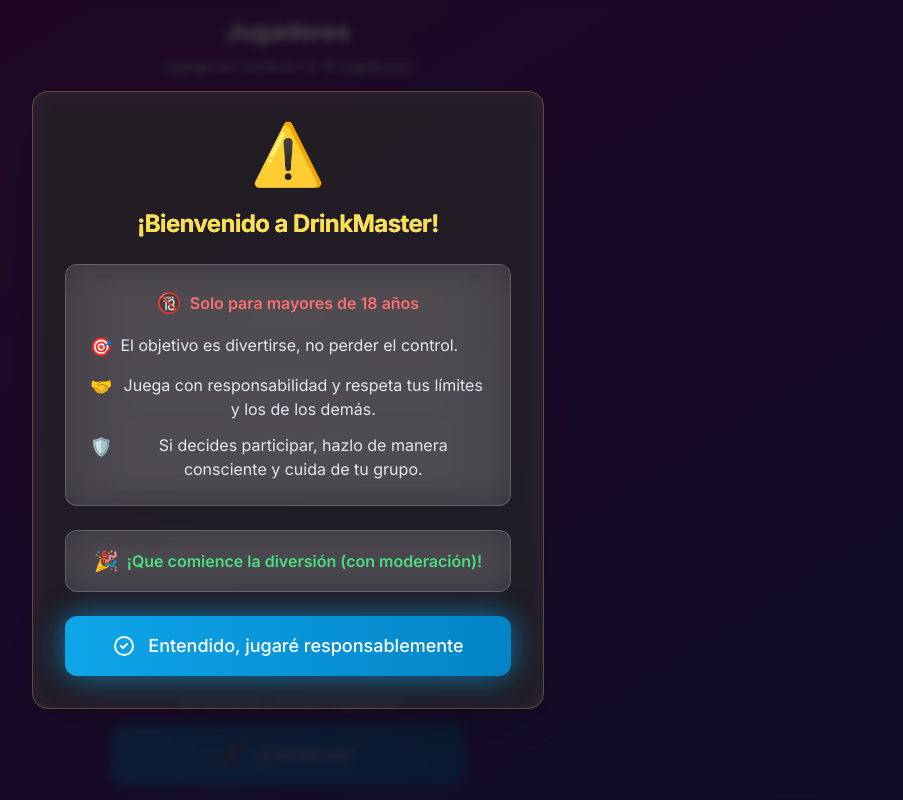
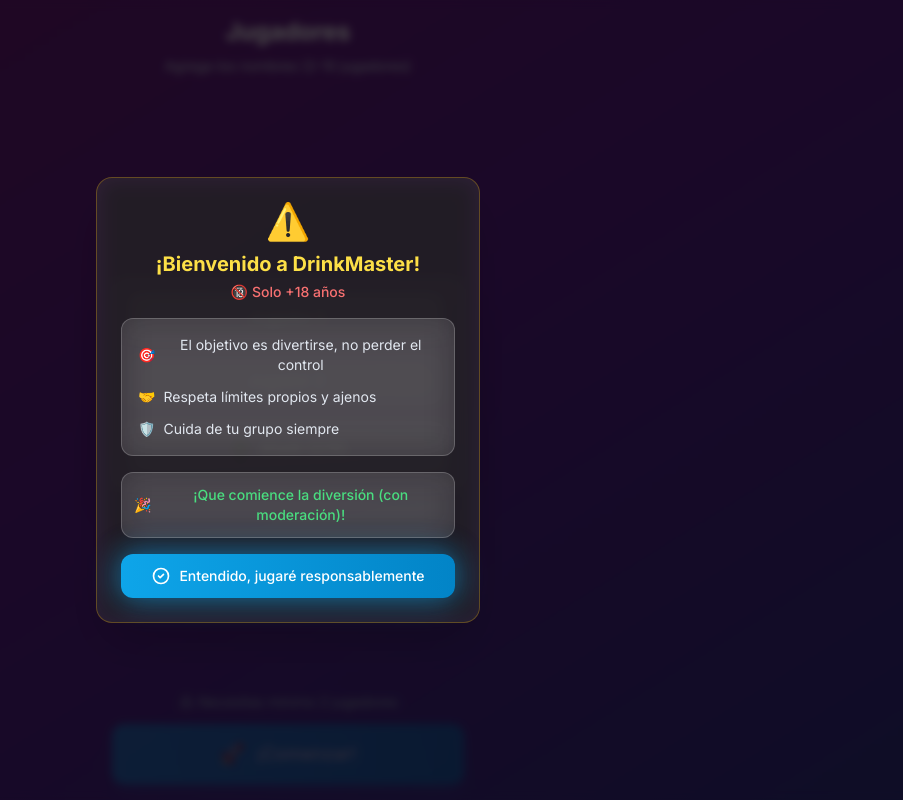
Before and after one commit to florencito/drinkmaster-webapp, a React (Vite) app: page / in a window 1280 px wide. Shown: the whole page, without its empty margins (352-1255 px from the left). Built offline with nearby package versions, Linux system fonts and the light colour scheme; no server answers.

Commit message:
Main screen corrections

```diff
--- a/src/components/Inicio.jsx
+++ b/src/components/Inicio.jsx
@@ -2,83 +2,104 @@
   const startLabel = mode === 'hardcore' ? 'Modo Hardcore' : 'Modo Clásico'
   const startType = mode === 'hardcore' ? 'hardcore' : 'classic'
 
-  const styles = {
-    classic: 'bg-gradient-to-r from-emerald-500 to-emerald-600 hover:from-emerald-600 hover:to-emerald-700 shadow-emerald-500/25 hover:shadow-emerald-500/40 focus:ring-emerald-500/30',
-    hardcore: 'bg-gradient-to-r from-red-500 to-red-600 hover:from-red-600 hover:to-red-700 shadow-red-500/25 hover:shadow-red-500/40 focus:ring-red-500/30',
-    survival: 'bg-gradient-to-r from-amber-500 to-amber-600 hover:from-amber-600 hover:to-amber-700 shadow-amber-500/25 hover:shadow-amber-500/40 focus:ring-amber-500/30',
-    info: 'bg-gradient-to-r from-primary-500 to-primary-600 hover:from-primary-600 hover:to-primary-700 shadow-primary-500/25 hover:shadow-primary-500/40 focus:ring-primary-500/30',
+  const gameMode = {
+    classic: {
+      icon: '🍹',
+      title: 'Clásico',
+      description: 'Diversión clásica',
+      gradient: 'from-emerald-400 to-emerald-600',
+      action: onStart
+    },
+    hardcore: {
+      icon: '🔥',
+      title: 'Hardcore',
+      description: 'Para valientes',
+      gradient: 'from-red-400 to-red-600',
+      action: () => (window.location.href = '/hardcore')
+    },
+    survival: {
+      icon: '🛡️',
+      title: 'Supervivencia',
+      description: 'El último en pie',
+      gradient: 'from-amber-400 to-amber-600',
+      action: () => (window.location.href = '/supervivencia')
+    },
+    info: {
+      icon: '❓',
+      title: '¿Cómo jugar?',
+      description: 'Aprende las reglas',
+      gradient: 'from-blue-400 to-blue-600',
+      action: () => (window.location.href = '/como-jugar')
+    }
   }
 
-  const icons = {
-    classic: '🍹',
-    hardcore: '🔥',
-    survival: '🛡️',
-    info: '❓',
-  }
+  const modes = mode === 'normal'
+    ? [gameMode.classic, gameMode.hardcore, gameMode.survival, gameMode.info]
+    : [gameMode[startType], gameMode.survival, gameMode.info]
 
   return (
-    <div className="flex flex-col items-center justify-between min-h-dvh text-center px-4 py-6 animate-fade-zoom">
-      {/* Hero Section - Compact */}
-      <div className="animate-slide-up">
-        <h1 className="text-3xl md:text-4xl font-bold tracking-tight bg-gradient-to-r from-white via-gray-100 to-gray-200 bg-clip-text text-transparent mb-2 animate-float">DrinkMaster</h1>
-        <div className="text-4xl mb-3 animate-glow">🍻</div>
-        <p className="text-gray-300 text-sm max-w-xs mx-auto">
-          ¡Elige tu modo y vive la diversión!
+    <div className="flex flex-col items-center justify-between min-h-dvh text-center px-4 py-8 animate-fade-zoom">
+      {/* Hero Section - Elegant */}
+      <div className="animate-slide-up space-y-4">
+        {/* Title with elegant gradient */}
+        <div className="relative">
+          <h1 className="text-4xl md:text-5xl font-bold tracking-tight bg-gradient-to-r from-white via-gray-100 to-gray-200 bg-clip-text text-transparent mb-3 animate-float">
+            DrinkMaster
+          </h1>
+          {/* Subtle glow effect behind title */}
+          <div className="absolute inset-0 text-4xl md:text-5xl font-bold blur-xl opacity-20 bg-gradient-to-r from-primary-400 to-purple-400 bg-clip-text text-transparent animate-pulse">
+            DrinkMaster
+          </div>
+        </div>
+
+        {/* Elegant subtitle */}
+        <p className="text-gray-300 text-base max-w-sm mx-auto leading-relaxed">
+          Elige tu aventura y vive momentos únicos
         </p>
       </div>
 
-      {/* Game Mode Cards - Grid 2x2 for mobile */}
-      <div className="w-full max-w-sm">
-        <div className="grid grid-cols-2 gap-3 mb-4">
-          <div className="card card-hover p-3 animate-slide-up stagger-delay-1">
+      {/* Game Modes - Elegant List Design */}
+      <div className="w-full max-w-sm space-y-4 animate-slide-up stagger-delay-1">
+        {modes.map((modeData, index) => (
+          <div key={modeData.title} className="card card-hover animate-slide-up" style={{animationDelay: `${(index + 1) * 100}ms`}}>
             <button
-              className={`btn-game w-full ${styles[startType]} focus-ring py-4 flex flex-col items-center gap-2`}
-              onClick={onStart}
+              className="w-full p-6 flex items-center gap-4 text-left focus-ring rounded-2xl group transition-all duration-300"
+              onClick={modeData.action}
             >
-              <span className="text-2xl">{icons[startType]}</span>
-              <span className="text-xs font-medium">{startLabel}</span>
+              {/* Icon with gradient background */}
+              <div className={`w-14 h-14 rounded-xl bg-gradient-to-br ${modeData.gradient} flex items-center justify-center shadow-lg group-hover:scale-110 transition-transform duration-300`}>
+                <span className="text-2xl filter drop-shadow-sm">{modeData.icon}</span>
+              </div>
+
+              {/* Content */}
+              <div className="flex-1">
+                <h3 className="text-lg font-semibold text-white group-hover:text-primary-300 transition-colors duration-300">
+                  {modeData.title}
+                </h3>
+                <p className="text-gray-400 text-sm leading-relaxed">
+                  {modeData.description}
+                </p>
+              </div>
+
+              {/* Arrow indicator */}
+              <div className="text-gray-400 group-hover:text-white group-hover:translate-x-1 transition-all duration-300">
+                <svg className="w-5 h-5" fill="none" stroke="currentColor" viewBox="0 0 24 24">
+                  <path strokeLinecap="round" strokeLinejoin="round" strokeWidth={2} d="M9 5l7 7-7 7" />
+                </svg>
+              </div>
             </button>
           </div>
-
-          {mode === 'normal' && (
-            <div className="card card-hover p-3 animate-slide-up stagger-delay-2">
-              <button
-                className={`btn-game w-full ${styles.hardcore} focus-ring py-4 flex flex-col items-center gap-2`}
-                onClick={() => (window.location.href = '/hardcore')}
-              >
-                <span className="text-2xl">{icons.hardcore}</span>
-                <span className="text-xs font-medium">Hardcore</span>
-              </button>
-            </div>
-          )}
-
-          <div className="card card-hover p-3 animate-slide-up stagger-delay-3">
-            <button
-              className={`btn-game w-full ${styles.survival} focus-ring py-4 flex flex-col items-center gap-2`}
-              onClick={() => (window.location.href = '/supervivencia')}
-            >
-              <span className="text-2xl">{icons.survival}</span>
-              <span className="text-xs font-medium">Supervivencia</span>
-            </button>
-          </div>
-
-          <div className="card card-hover p-3 animate-slide-up stagger-delay-4">
-            <button
-              className={`btn-game w-full ${styles.info} focus-ring py-4 flex flex-col items-center gap-2`}
-              onClick={() => (window.location.href = '/como-jugar')}
-            >
-              <span className="text-2xl">{icons.info}</span>
-              <span className="text-xs font-medium">¿Cómo jugar?</span>
-            </button>
-          </div>
-        </div>
+        ))}
       </div>
 
-      {/* Footer Info - Compact */}
-      <div className="animate-slide-up stagger-delay-4">
-        <p className="text-gray-400 text-xs max-w-xs mx-auto opacity-80">
-          ¡Juega responsablemente y diviértete!
-        </p>
+      {/* Footer - Elegant */}
+      <div className="animate-slide-up stagger-delay-4 space-y-3">
+        <div className="glass rounded-xl px-4 py-2">
+          <p className="text-gray-400 text-xs opacity-80 flex items-center justify-center gap-2">
+            <span>🍻</span>
+            <span>Juega responsablemente y diviértete</span>
+          </p>
+        </div>
       </div>
     </div>
   )
--- a/src/components/ResponsibilityPopup.jsx
+++ b/src/components/ResponsibilityPopup.jsx
@@ -1,56 +1,53 @@
 import React from 'react'
 
 const ResponsibilityPopup = ({ onClose }) => (
-  <div className="fixed inset-0 flex items-center justify-center bg-black/70 backdrop-blur-sm z-50 animate-fade-in p-6">
-    <div className="card w-full max-w-lg p-8 text-center space-y-6 animate-slide-up border border-yellow-500/30">
-      {/* Icon */}
-      <div className="text-6xl mb-4 animate-bounce-subtle">⚠️</div>
+  <div className="fixed inset-0 flex items-center justify-center bg-black/70 backdrop-blur-sm z-50 animate-fade-in p-4">
+    <div className="card w-full max-w-sm p-6 text-center space-y-4 animate-slide-up border border-yellow-500/30">
+      {/* Icon & Title */}
+      <div>
+        <div className="text-4xl mb-2 animate-bounce-subtle">⚠️</div>
+        <h2 className="text-xl font-bold text-yellow-300 mb-1">¡Bienvenido a DrinkMaster!</h2>
+        <p className="text-red-400 text-sm font-medium flex items-center justify-center gap-1">
+          <span>🔞</span>
+          <span>Solo +18 años</span>
+        </p>
+      </div>
 
-      {/* Title */}
-      <h2 className="heading-primary text-2xl text-yellow-300">¡Bienvenido a DrinkMaster!</h2>
-
-      {/* Warning Content */}
-      <div className="glass rounded-xl p-6 space-y-4">
-        <div className="flex items-center justify-center gap-2 text-red-400 font-semibold">
-          <span className="text-xl">🔞</span>
-          <span>Solo para mayores de 18 años</span>
+      {/* Compact Warning Content */}
+      <div className="glass rounded-xl p-4 space-y-3 text-sm">
+        <div className="flex items-center gap-2 text-gray-200">
+          <span>🎯</span>
+          <span>El objetivo es divertirse, no perder el control</span>
         </div>
 
-        <div className="space-y-3 text-gray-200">
-          <p className="flex items-start gap-2">
-            <span className="text-lg">🎯</span>
-            <span>El objetivo es divertirse, no perder el control.</span>
-          </p>
+        <div className="flex items-center gap-2 text-gray-200">
+          <span>🤝</span>
+          <span>Respeta límites propios y ajenos</span>
+        </div>
 
-          <p className="flex items-start gap-2">
-            <span className="text-lg">🤝</span>
-            <span>Juega con responsabilidad y respeta tus límites y los de los demás.</span>
-          </p>
-
-          <p className="flex items-start gap-2">
-            <span className="text-lg">🛡️</span>
-            <span>Si decides participar, hazlo de manera consciente y cuida de tu grupo.</span>
-          </p>
+        <div className="flex items-center gap-2 text-gray-200">
+          <span>🛡️</span>
+          <span>Cuida de tu grupo siempre</span>
         </div>
       </div>
 
-      {/* Fun Message */}
-      <div className="glass rounded-xl p-4">
-        <p className="font-semibold text-green-400 flex items-center justify-center gap-2">
-          <span className="text-xl">🎉</span>
+      {/* Fun Message - Compact */}
+      <div className="glass rounded-xl p-3">
+        <p className="text-green-400 text-sm font-medium flex items-center justify-center gap-2">
+          <span>🎉</span>
           <span>¡Que comience la diversión (con moderación)!</span>
         </p>
       </div>
 
-      {/* Action Button */}
+      {/* Action Button - Compact */}
       <button
-        className="btn-primary w-full py-4 focus-ring flex items-center justify-center gap-3 text-lg animate-glow"
+        className="btn-primary w-full py-3 focus-ring flex items-center justify-center gap-2 animate-glow"
         onClick={onClose}
       >
-        <svg className="w-6 h-6" fill="none" stroke="currentColor" viewBox="0 0 24 24">
+        <svg className="w-5 h-5" fill="none" stroke="currentColor" viewBox="0 0 24 24">
           <path strokeLinecap="round" strokeLinejoin="round" strokeWidth={2} d="M9 12l2 2 4-4m6 2a9 9 0 11-18 0 9 9 0 0118 0z" />
         </svg>
-        <span>Entendido, jugaré responsablemente</span>
+        <span className="text-sm">Entendido, jugaré responsablemente</span>
       </button>
     </div>
   </div>
```
